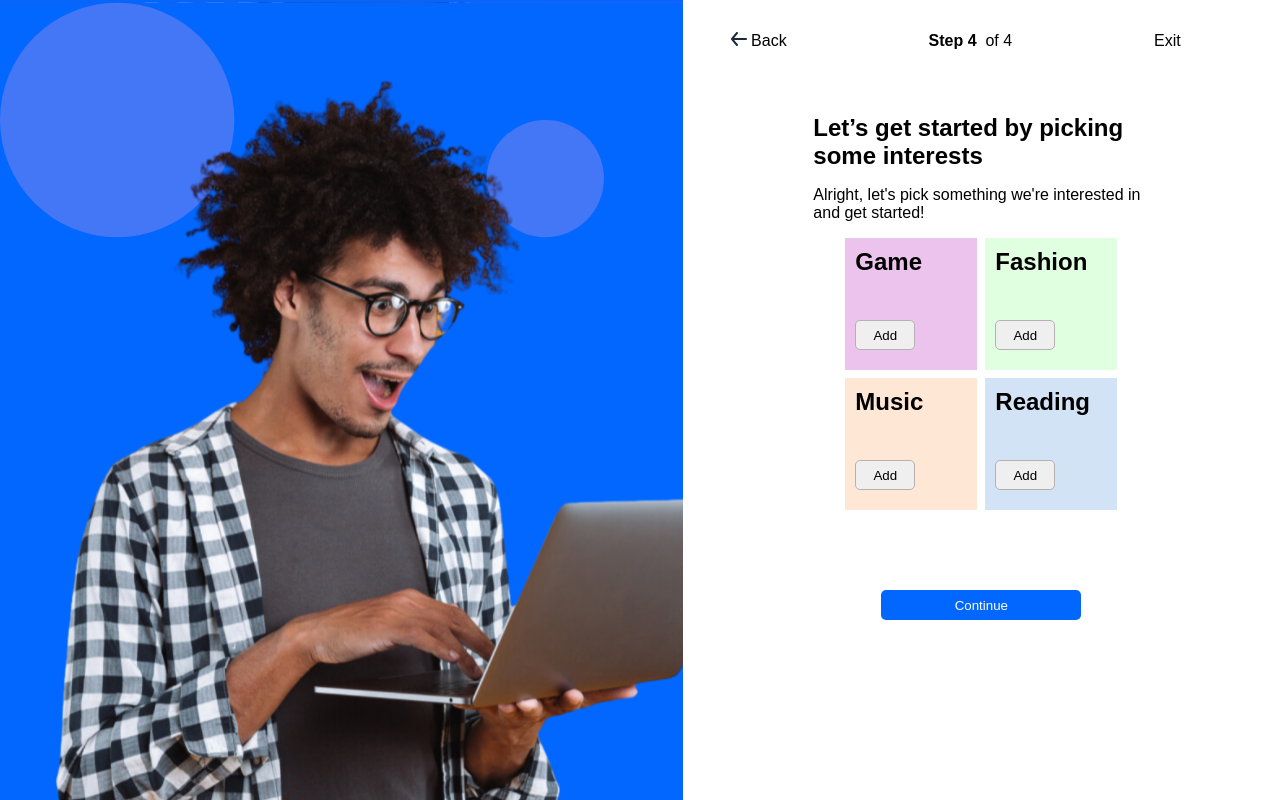
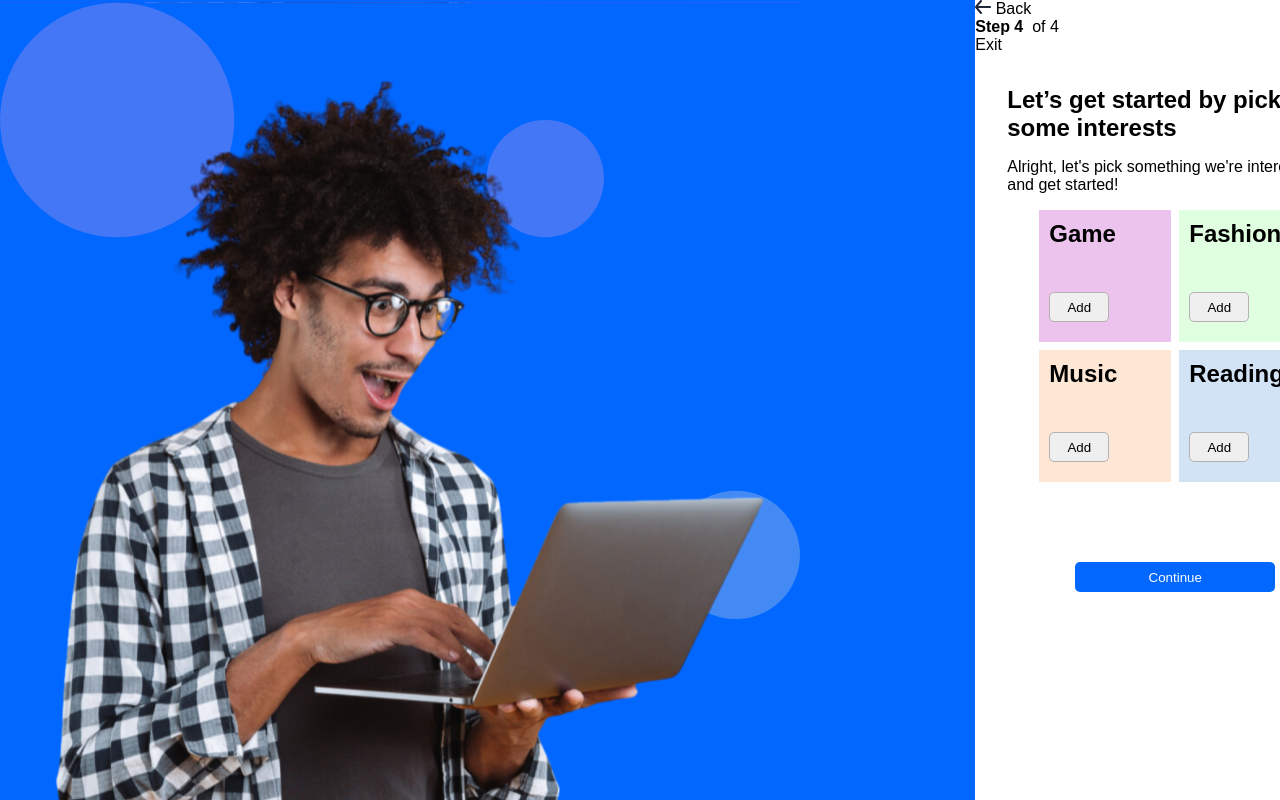
Before and after one commit to amt-daniel-adeabah/fc10component-architecture, a React (Vite) app: page /interest/pick in a window 1280 px wide. Built offline with nearby package versions, Linux system fonts and the light colour scheme.

Commit message:
new update

```diff
--- a/src/assets/css/topbar.scss
+++ b/src/assets/css/topbar.scss
@@ -1,48 +1,11 @@
-:root {
-    --top-container-margin-desktop: 2rem 3rem;
-    --top-container-margin-mobile: 1rem 2rem;
-    --top-container-width-desktop: 1024px;
-    --top-container-width-mobile: 424px;
-
-    --topnav-width-small: 320px;
-    --topnav-width-medium: 450px;
-    --topnav-width-large: 570px;
-    --topnav-width-xl: 920px;
-  }
-
-  .top-container {
-    margin: var(--top-container-margin-desktop);
-    width: var(--top-container-width-desktop);
-
-    @media (max-width: 600px) {
-      margin: var(--top-container-margin-mobile);
-      width: var(--top-container-width-mobile);
-    }
-
-    .topnav {
-      display: flex;
-      align-items: center;
-      justify-content: space-between;
-      width: var(--topnav-width-xl);
-
-      @media (max-width: 375px) {
-        width: var(--topnav-width-small);
-      }
-
-      @media (min-width: 376px) and (max-width: 721px) {
-        width: var(--topnav-width-medium);
-      }
-
-      @media (min-width: 722px) and (max-width: 1018px) {
-        width: var(--topnav-width-large);
-      }
-
-      @media (max-width: 1600px){
-        width: var(--topnav-width-medium);
-      }
-    }
+.top-bar{
+    display: flex;
+    align-items: center;
+    justify-content: space-between;
+    margin: 3rem 5rem;
+    width: 824px;
 
     .back-button {
-      cursor: pointer;
+        cursor: pointer;
     }
-  }
+}
```
